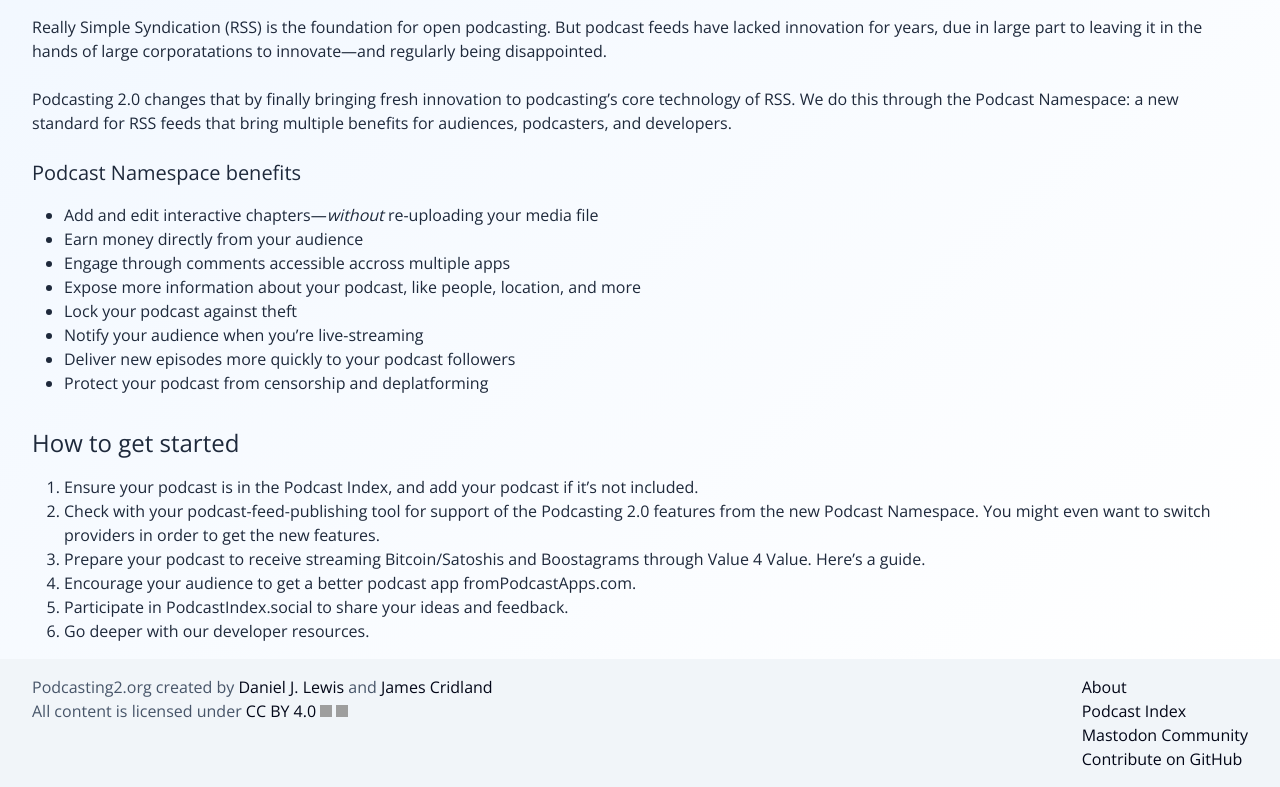
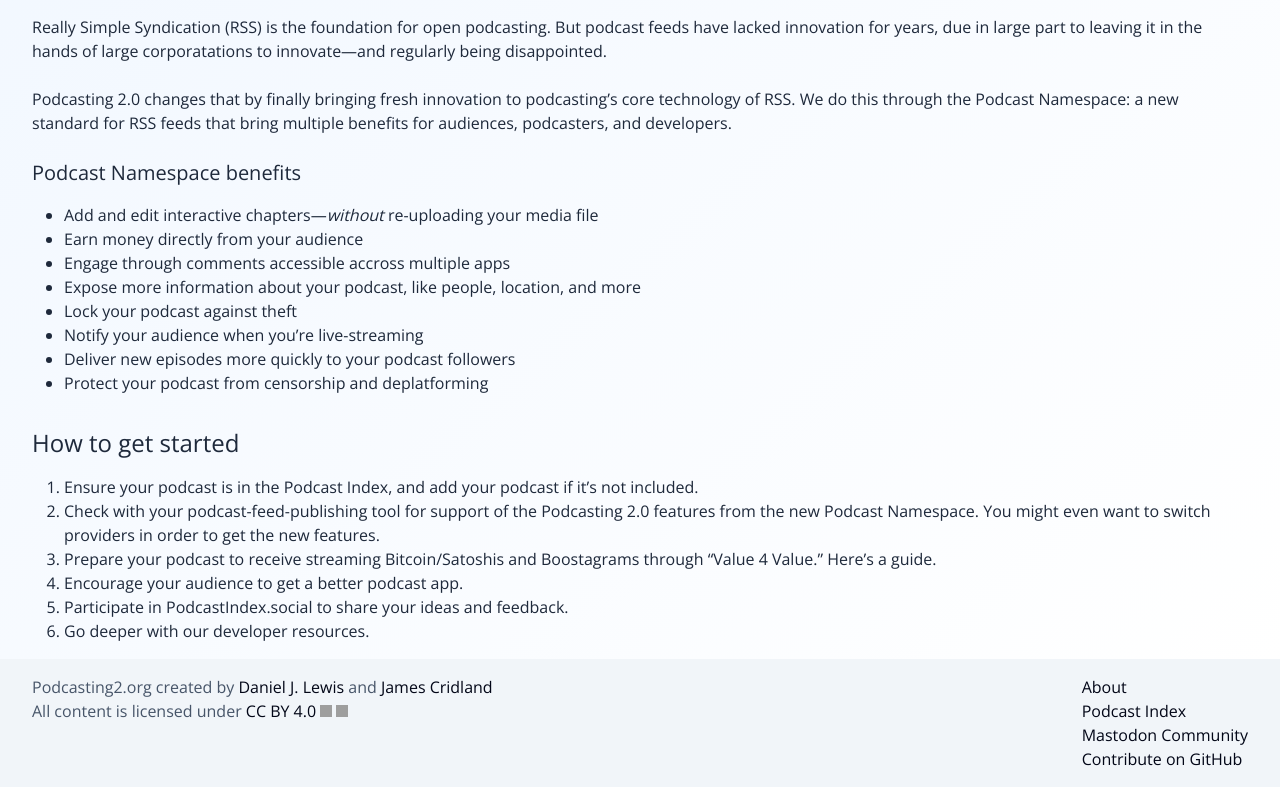
Before and after one commit to theDanielJLewis/podcasting2.org, a Next.js app: page /podcasters in a window 1280 px wide. Shown: the part 537-1324 px from the top of the page. Built offline with nearby package versions, Linux system fonts and the light colour scheme; no server answers; grey boxes are pictures that could not be loaded.

Commit message:
Replaced V4V link.

```diff
--- a/src/app/podcasters/page.tsx
+++ b/src/app/podcasters/page.tsx
@@ -64,15 +64,12 @@ export default function PodcastersPage() {
         </li>
         <li>
           Prepare your podcast to receive streaming Bitcoin/Satoshis and
-          Boostagrams through Value 4 Value.{" "}
-          <a href="http://adam.curry.com/html/HowtoreceiveBitcoini-BrxM2PDPNJ7Zzbz7G28xk4H0D658fH.html">
-            Here&rsquo;s a guide
-          </a>
-          .
+          Boostagrams through &ldquo;Value 4 Value.&rdquo;{" "}
+          <a href="https://value4value.info/">Here&rsquo;s a guide</a>.
         </li>
         <li>
-          Encourage your audience to get a better podcast app from
-          <Link href="http://podcastapps.com">PodcastApps.com</Link>.
+          Encourage your audience to{" "}
+          <Link href="/apps">get a better podcast app</Link>.
         </li>
         <li>
           <a href="https://podcastindex.social/invite/hfcQYbjq">
```
